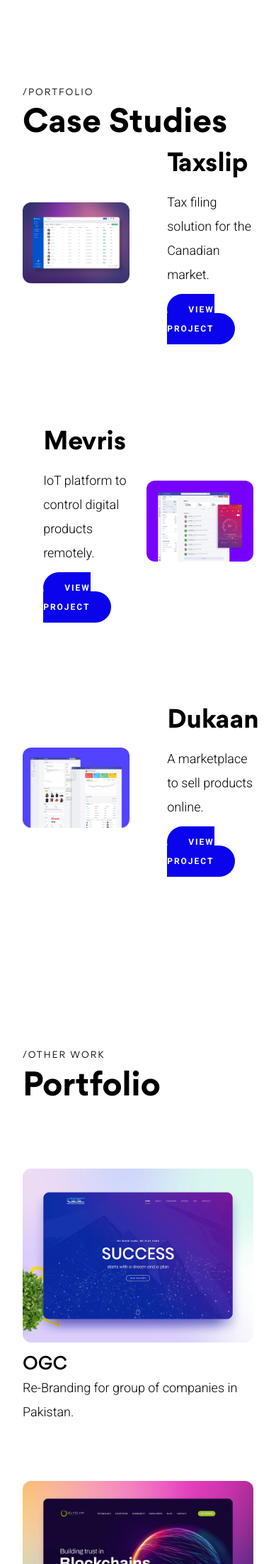
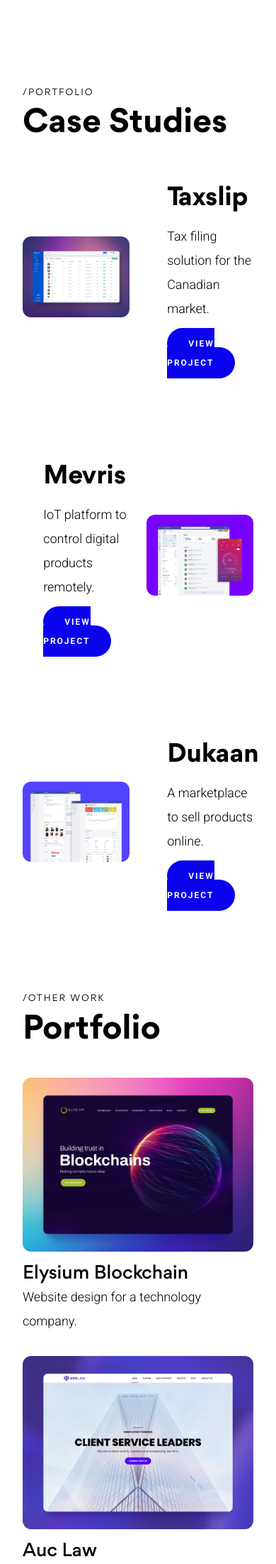
Before and after one commit to aftabkhalid/aks, a Jekyll site: the page built from work.html, in a window 390 px wide, cut to the strip 904-3107 px from the top of the page. Shown: the whole strip at 71% size. Built offline with Jekyll 4.4.1, drawn with Linux system fonts in a browser that asks for light colours; some of the changed text lies outside the part shown.

Commit message:
add portfolio

```diff
--- a/sass/structure.scss
+++ b/sass/structure.scss
@@ -637,12 +637,6 @@
   margin-top: 6rem;
 }
 
-.case-study {
-  img {
-    border-radius: 12px;
-  }
-}
-
 //
 // Forms
 
--- a/work.html
+++ b/work.html
@@ -9,9 +9,9 @@
 <div class="section-ak pt case-study" data-scroll-section>
   <div class="container">
     <div class="row">
-      <div class="col-12" data-scroll data-scroll-position="top">
-        <h6 data-scroll data-scroll-speed=".75" data-scroll-position="top" data-scroll-delay="0.05" data-scroll-repeat="true">Portfolio</h6>
-        <h1 class="medium" data-scroll data-scroll-speed=".75" data-scroll-position="top" data-scroll-delay="0.05" data-scroll-repeat="true">Case Studies</h1>
+      <div class="col-12 pb-5">
+        <h6 data-scroll data-scroll-speed=".75" data-scroll-delay="0.05">Portfolio</h6>
+        <h1 class="medium" data-scroll data-scroll-speed=".75" data-scroll-delay="0.05">Case Studies</h1>
       </div>
       <div class="col-12">
         <div class="row justify-content-between align-items-center">
@@ -60,7 +60,7 @@
   </div>
 </div>
 
-<div class="section-ak pv case-study" data-scroll-section>
+<div class="section-ak pt case-study" data-scroll-section>
   <div class="container">
     <div class="row">
 
@@ -87,71 +87,71 @@
   <div class="section-ak pt">
     <div class="container">
       <div class="row">
-        <div class="col-12" data-scroll data-scroll-position="top">
-          <h6 data-scroll data-scroll-speed=".75" data-scroll-position="top" data-scroll-delay="0.05" data-scroll-repeat="true">Other Work</h6>
-          <h1 class="medium" data-scroll data-scroll-speed=".75" data-scroll-position="top" data-scroll-delay="0.05" data-scroll-repeat="true">Portfolio</h1>
+        <div class="col-12">
+          <h6 data-scroll data-scroll-speed=".75" data-scroll-delay="0.05">Other Work</h6>
+          <h1 class="medium" data-scroll data-scroll-speed=".75" data-scroll-delay="0.05">Portfolio</h1>
         </div>
   			<div class="col-12">
           <div class="row justify-content-center">
 
-      			<div class="col-12 col-sm-12 col-md-6 col-lg-4 col-xl-4 col-xxl-4" data-scroll data-scroll-speed="0.5" data-scroll-position="top" data-scroll-delay="0.05" data-scroll-repeat="true">
-      				<a href="{{site.baseurl}}/web-design/ogc" class="portfolio">
+            <div class="col-12 col-sm-12 col-md-6 col-lg-4 col-xl-4 col-xxl-4" >
+      				<a href="{{site.baseurl}}/web-design/infotech" class="portfolio" data-scroll data-scroll-speed="0.6" data-scroll-delay="0.05">
+      					<img src="{{ site.baseurl }}/images/cover-elysium.jpg" alt="">
+      					<h4>Elysium Blockchain</h4>
+      					<p>Website design for a technology company.</p>
+      				</a>
+      			</div>
+
+            <div class="col-12 col-sm-12 col-md-6 col-lg-4 col-xl-4 col-xxl-4">
+      				<a href="{{site.baseurl}}/web-design/auclaw" class="portfolio" data-scroll data-scroll-speed="0.6" data-scroll-delay="0.05">
+      					<img src="{{ site.baseurl }}/images/cover-auclaw.jpg" alt="">
+      					<h4>Auc Law</h4>
+      					<p>Website design for a law firm.</p>
+      				</a>
+      			</div>
+
+            <div class="col-12 col-sm-12 col-md-6 col-lg-4 col-xl-4 col-xxl-4">
+      				<a href="{{site.baseurl}}/web-design/vulcan-forged" class="portfolio" data-scroll data-scroll-speed="0.6" data-scroll-delay="0.05">
+      					<img src="{{ site.baseurl }}/images/cover-vulcan.jpg" alt="">
+      					<h4>VulcanForged</h4>
+      					<p>NfT and blockchain company.</p>
+      				</a>
+      			</div>
+
+            <div class="col-12 col-sm-12 col-md-6 col-lg-4 col-xl-4 col-xxl-4">
+      				<a href="{{site.baseurl}}/web-design/ogc" class="portfolio" data-scroll data-scroll-speed="0.6" data-scroll-delay="0.05">
       					<img src="{{ site.baseurl }}/images/cover-ogc.jpg" alt="">
       					<h4>OGC</h4>
       					<p>Re-Branding for group of companies in Pakistan.</p>
       				</a>
       			</div>
 
-            <div class="col-12 col-sm-12 col-md-6 col-lg-4 col-xl-4 col-xxl-4" data-scroll data-scroll-speed="0.5" data-scroll-position="top" data-scroll-delay="0.05" data-scroll-repeat="true">
-      				<a href="{{site.baseurl}}/web-design/infotech" class="portfolio">
-      					<img src="{{ site.baseurl }}/images/cover-elysium.jpg" alt="">
-      					<h4>Elysium Blockchain</h4>
-      					<p>Website design for a technology company.</p>
-      				</a>
-      			</div>
-
-            <div class="col-12 col-sm-12 col-md-6 col-lg-4 col-xl-4 col-xxl-4" data-scroll data-scroll-speed="0.5" data-scroll-position="top" data-scroll-delay="0.05" data-scroll-repeat="true">
-      				<a href="{{site.baseurl}}/web-design/auclaw" class="portfolio">
-      					<img src="{{ site.baseurl }}/images/cover-auclaw.jpg" alt="">
-      					<h4>Auc Law</h4>
-      					<p>Website design for a law firm.</p>
-      				</a>
-      			</div>
-
-            <div class="col-12 col-sm-12 col-md-6 col-lg-4 col-xl-4 col-xxl-4" data-scroll data-scroll-speed="0.5" data-scroll-position="top" data-scroll-delay="0.05" data-scroll-repeat="true">
-      				<a href="{{site.baseurl}}/web-design/vulcan-forged" class="portfolio">
-      					<img src="{{ site.baseurl }}/images/cover-vulcan.jpg" alt="">
-      					<h4>VulcanForged</h4>
-      					<p>NfT and blockchain company.</p>
-      				</a>
-      			</div>
-
-            <div class="col-12 col-sm-12 col-md-6 col-lg-4 col-xl-4 col-xxl-4" data-scroll data-scroll-speed="0.5" data-scroll-position="top" data-scroll-delay="0.05" data-scroll-repeat="true">
-      				<a href="{{site.baseurl}}/web-design/sabo-skirt" class="portfolio">
+            <div class="col-12 col-sm-12 col-md-6 col-lg-4 col-xl-4 col-xxl-4">
+      				<a href="{{site.baseurl}}/web-design/sabo-skirt" class="portfolio" data-scroll data-scroll-speed="0.6" data-scroll-delay="0.05">
       					<img src="{{ site.baseurl }}/images/cover-sabo-skirt.jpg" alt="">
       					<h4>Sabo Skirt</h4>
       					<p>Shop design for apparel brand.</p>
       				</a>
       			</div>
 
-            <div class="col-12 col-sm-12 col-md-6 col-lg-4 col-xl-4 col-xxl-4" data-scroll data-scroll-speed="0.5" data-scroll-position="top" data-scroll-delay="0.05" data-scroll-repeat="true">
-      				<a href="{{site.baseurl}}/web-design/infotech" class="portfolio">
+            <div class="col-12 col-sm-12 col-md-6 col-lg-4 col-xl-4 col-xxl-4">
+      				<a href="{{site.baseurl}}/web-design/infotech" class="portfolio" data-scroll data-scroll-speed="0.6" data-scroll-delay="0.05">
       					<img src="{{ site.baseurl }}/images/cover-infotech.jpg" alt="">
       					<h4>Infotech</h4>
       					<p>Website design for a technology company.</p>
       				</a>
       			</div>
 
-            <div class="col-12 col-sm-12 col-md-6 col-lg-4 col-xl-4 col-xxl-4" data-scroll data-scroll-speed="0.5" data-scroll-position="top" data-scroll-delay="0.05" data-scroll-repeat="true">
-      				<a href="{{site.baseurl}}/web-design/mevris" class="portfolio">
+            <div class="col-12 col-sm-12 col-md-6 col-lg-4 col-xl-4 col-xxl-4">
+      				<a href="{{site.baseurl}}/web-design/mevris" class="portfolio" data-scroll data-scroll-speed="0.6" data-scroll-delay="0.05">
       					<img src="{{ site.baseurl }}/images/cover-mevris-website.jpg" alt="">
       					<h4>Mevris</h4>
       					<p>Website design for Mevris</p>
       				</a>
       			</div>
 
-            <div class="col-12 col-sm-12 col-md-6 col-lg-4 col-xl-4 col-xxl-4" data-scroll data-scroll-speed="0.5" data-scroll-position="top" data-scroll-delay="0.05" data-scroll-repeat="true">
-      				<a href="{{site.baseurl}}/web-design/orient-rozgaar" class="portfolio">
+            <div class="col-12 col-sm-12 col-md-6 col-lg-4 col-xl-4 col-xxl-4">
+      				<a href="{{site.baseurl}}/web-design/orient-rozgaar" class="portfolio" data-scroll data-scroll-speed="0.6" data-scroll-delay="0.05">
       					<img src="{{ site.baseurl }}/images/cover-orient-rozgaar.jpg" alt="">
       					<h4>Orient Rozgaar</h4>
       					<p>Website design for Orient Rozgaar</p>
```
Also changed, not shown: sass/portfolio.scss (+7 -1 lines), css/theme.css.
